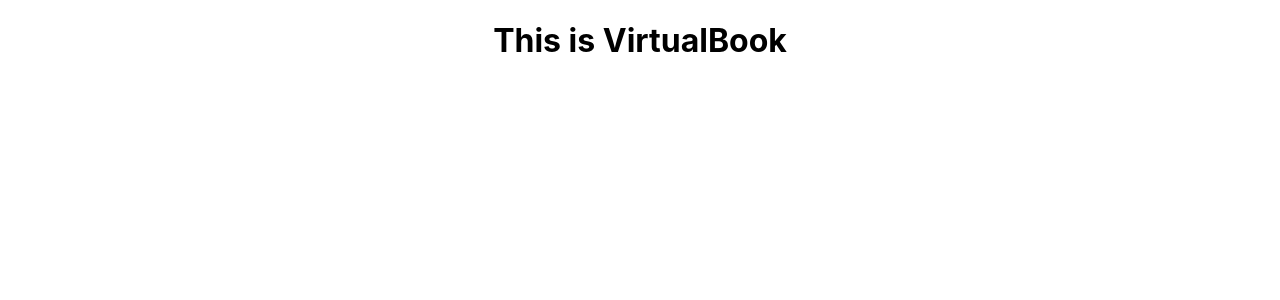
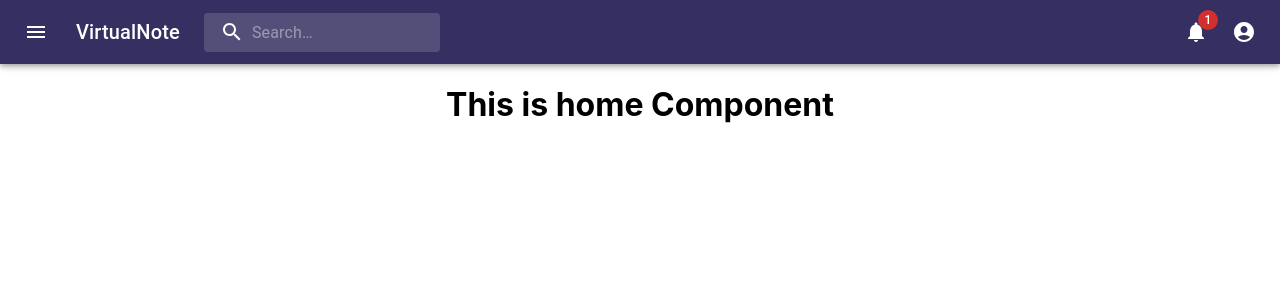
Before and after one commit to siddhantgore/VirtualNote, a React (Create React App) app: page / in a window 1280 px wide. Shown: the top 300 px of the page. Built offline with nearby package versions, Linux system fonts and the light colour scheme; the HTML template or start-up script is replaced by a standard one.

Commit message:
ContextAPI Implemented

```diff
--- a/src/App.js
+++ b/src/App.js
@@ -1,9 +1,20 @@
-import './App.css';
+import "./App.css";
+import { BrowserRouter, Routes, Route } from "react-router-dom";
+import Home from "./components/Home";
+import About from "./components/About";
+import NoteState from "./context/notes/NoteState";
 
 function App() {
   return (
     <div className="App">
-      <h1>This is VirtualBook</h1>
+      <NoteState>
+      <BrowserRouter>
+        <Routes>
+          <Route exact path="/" element={<Home />} />
+          <Route exact path="/about" element={<About />} />
+        </Routes>
+      </BrowserRouter>
+      </NoteState>
     </div>
   );
 }
```
